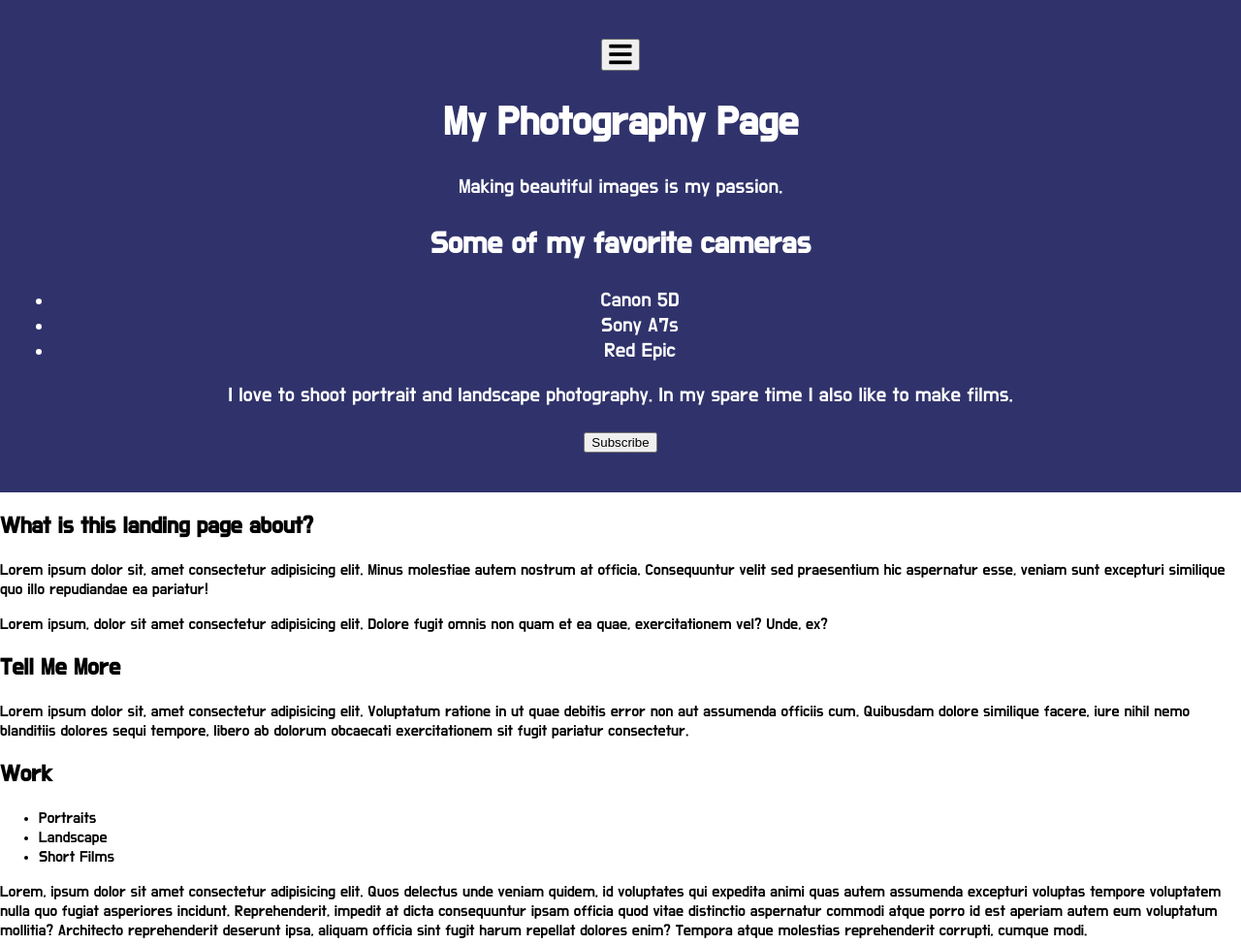
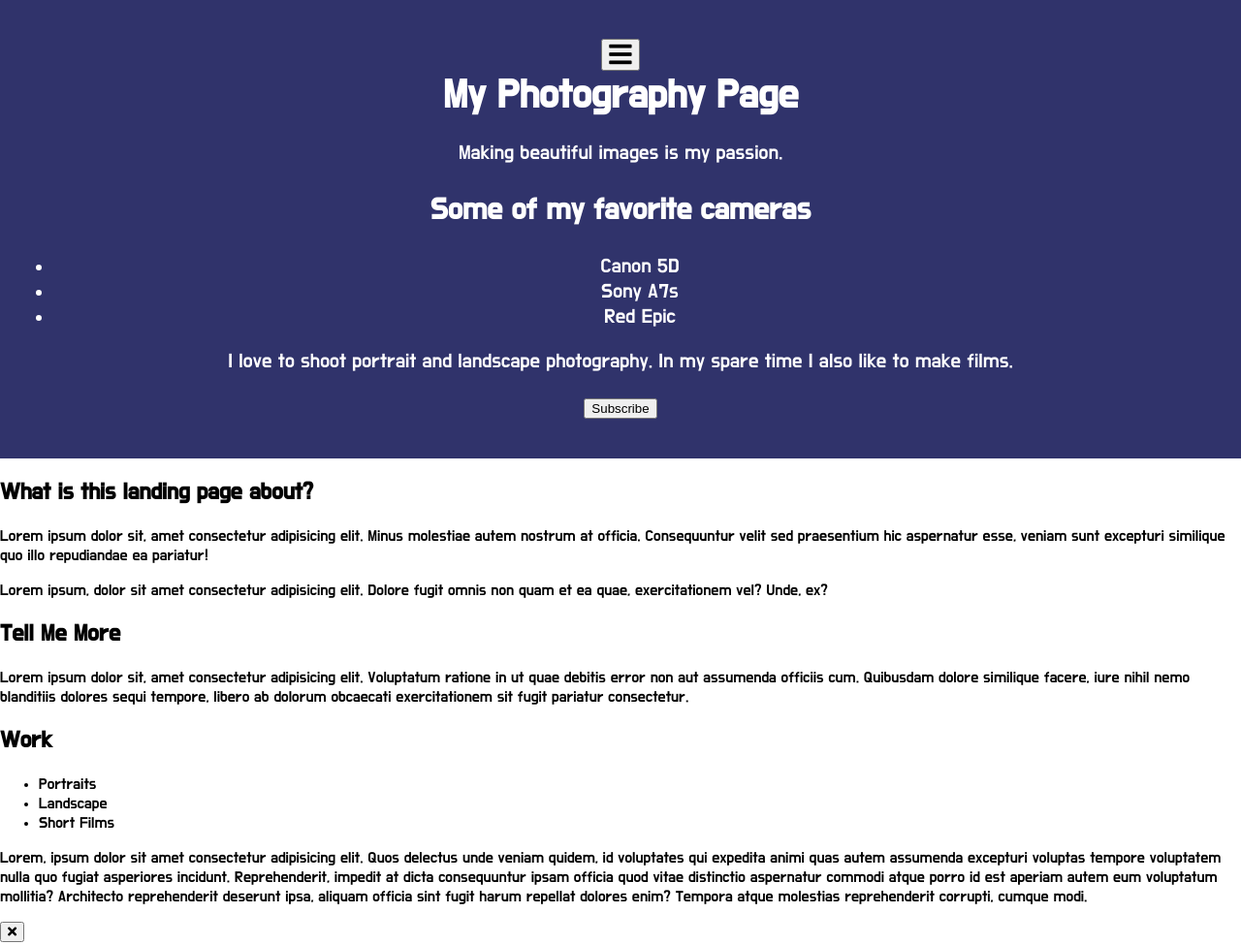
Before and after one commit to bfly2001/landing-page, a plain HTML site: page index.html in a window 1280 px wide. Shown: the top 975 px of the page at 97% size. Drawn offline with Linux system fonts and the light colour scheme.

Commit message:
Update styles.css
styled header h1

```diff
--- a/styles.css
+++ b/styles.css
@@ -59,7 +59,8 @@ header {
     position: relative;
     padding: 40px 15px;
     text-align: center;
+}
 
-
-
+header h1 {
+    margin: 0;
 }
```
